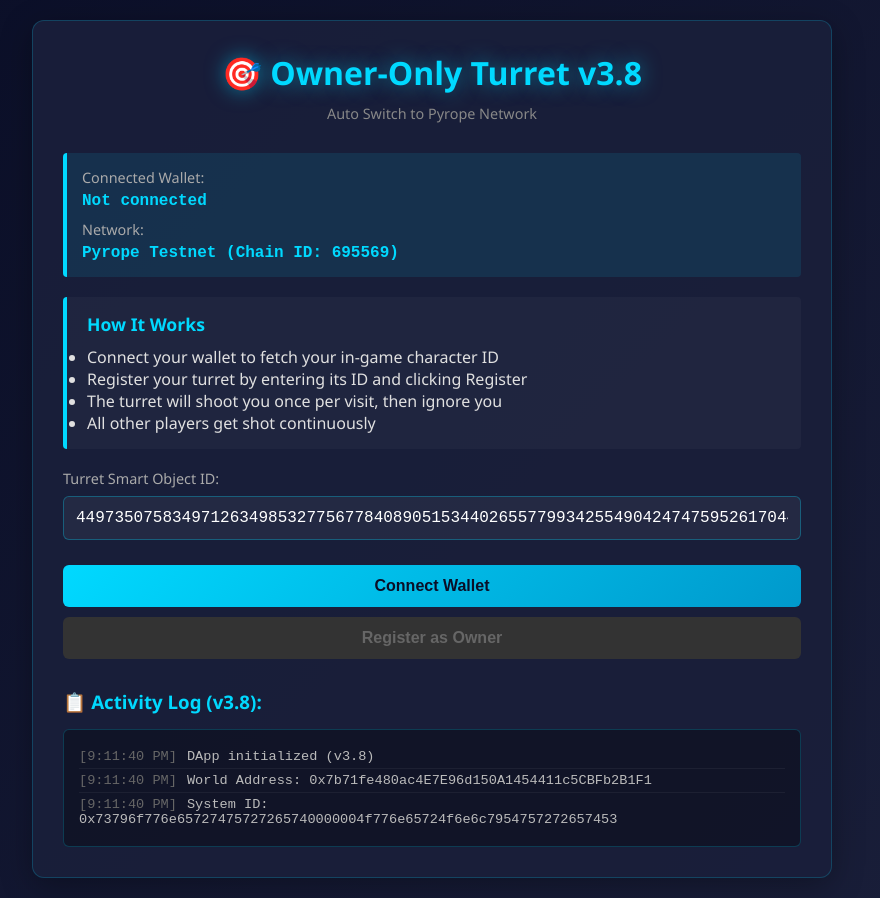
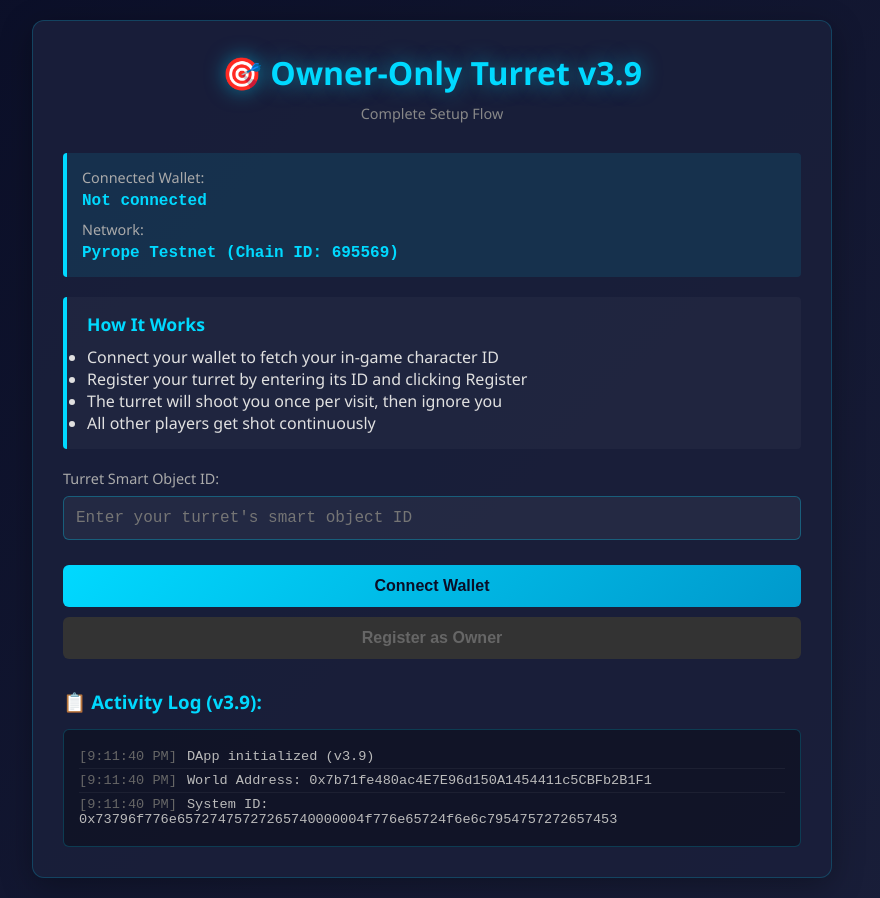
Before and after one commit to mbargh87/owner-only-turret, a website: page packages/client/index.html in a window 1280 px wide. Shown: the whole page, without its empty margins (208-1088 px from the left). Drawn offline with Linux system fonts and the light colour scheme.

Commit message:
v3.9: Remove pre-populated turret ID - user input required

```diff
--- a/packages/client/index.html
+++ b/packages/client/index.html
@@ -3,7 +3,7 @@
 <head>
     <meta charset="UTF-8">
     <meta name="viewport" content="width=device-width, initial-scale=1.0">
-    <title>Owner-Only Turret v3.8 - Auto Switch to Pyrope Network</title>
+    <title>Owner-Only Turret v3.9 - User Input Turret ID</title>
     <style>
         * {
             margin: 0;
@@ -188,8 +188,8 @@
 </head>
 <body>
     <div class="container">
-        <h1>🎯 Owner-Only Turret v3.8</h1>
-        <div class="version">Auto Switch to Pyrope Network</div>
+        <h1>🎯 Owner-Only Turret v3.9</h1>
+        <div class="version">Complete Setup Flow</div>
 
         <div class="status-bar">
             <div class="status-label">Connected Wallet:</div>
@@ -213,8 +213,7 @@
             <input
                 type="text"
                 id="turretId"
-                placeholder="Enter turret ID (e.g., 44973507583497126349853277567784089051534402655779934255490424747595261704481)"
-                value="44973507583497126349853277567784089051534402655779934255490424747595261704481"
+                placeholder="Enter your turret's smart object ID"
             >
         </div>
 
@@ -224,13 +223,13 @@
         <div id="alertContainer"></div>
 
         <div class="activity-log">
-            <h3>📋 Activity Log (v3.8):</h3>
+            <h3>📋 Activity Log (v3.9):</h3>
             <div class="log-container" id="logContainer"></div>
         </div>
     </div>
 
     <script type="module">
-        const VERSION = 'v3.8';
+        const VERSION = 'v3.9';
         const WORLD_ADDRESS = '0x7b71fe480ac4E7E96d150A1454411c5CBFb2B1F1';
         const SYSTEM_ID = '0x73796f776e65727475727265740000004f776e65724f6e6c7954757272657453';
 
```
